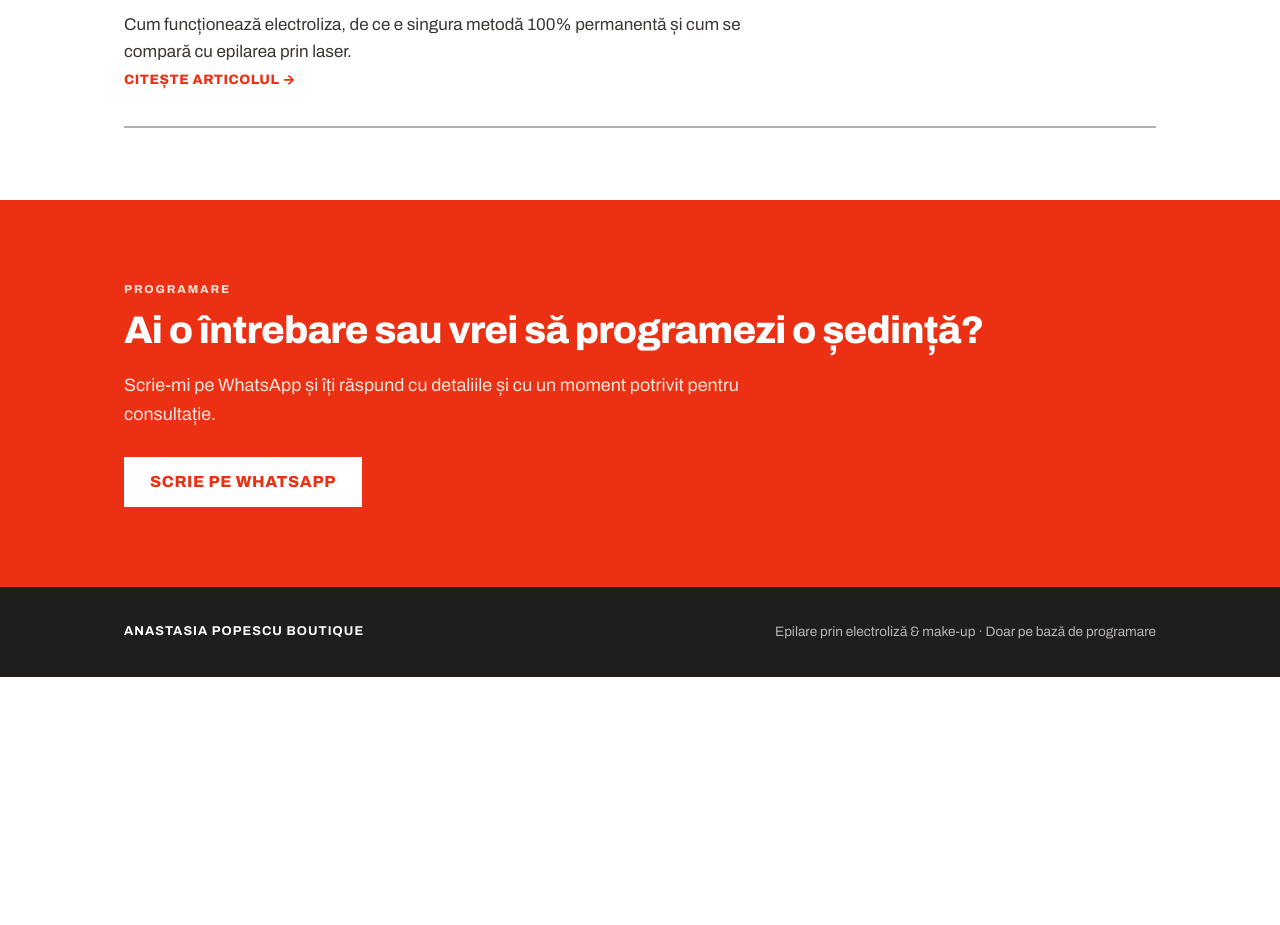
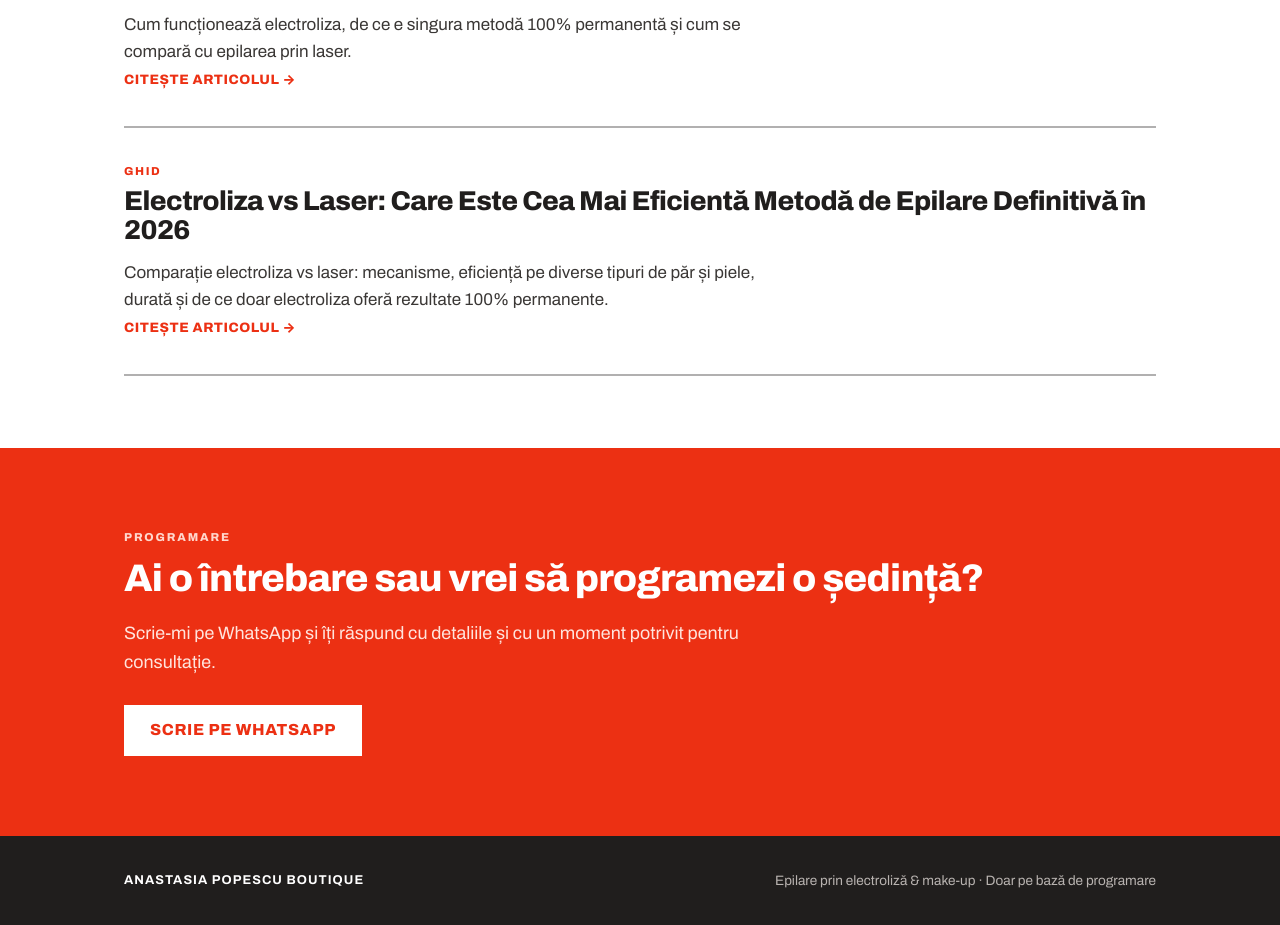
Before and after one commit to Ioan23/boutique, a plain HTML site: page blog/index.html in a window 1280 px wide. Shown: the part 801-1726 px from the top of the page. Before the commit the page ends 1478 px from the top, so only its background shows below. Drawn offline with Linux system fonts and the light colour scheme.

Commit message:
Add new blog post links for electroliza articles

```diff
--- a/blog/index.html
+++ b/blog/index.html
@@ -122,6 +122,13 @@
         <span class="read-more">Citește articolul →</span>
       </a>
 
+      <a class="post-card" href="/blog/electroliza-vs-laser/">
+        <span class="p-eyebrow">Ghid</span>
+        <h2>Electroliza vs Laser: Care Este Cea Mai Eficientă Metodă de Epilare Definitivă în 2026</h2>
+        <p>Comparație electroliza vs laser: mecanisme, eficiență pe diverse tipuri de păr și piele, durată și de ce doar electroliza oferă rezultate 100% permanente.</p>
+        <span class="read-more">Citește articolul →</span>
+      </a>
+
     </div>
   </div>
 </section>
```
